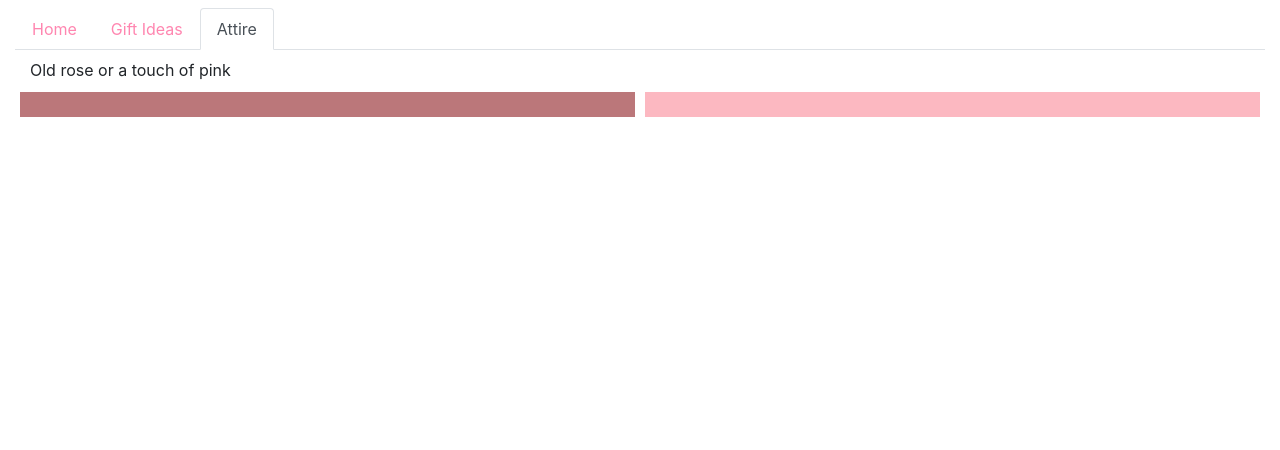
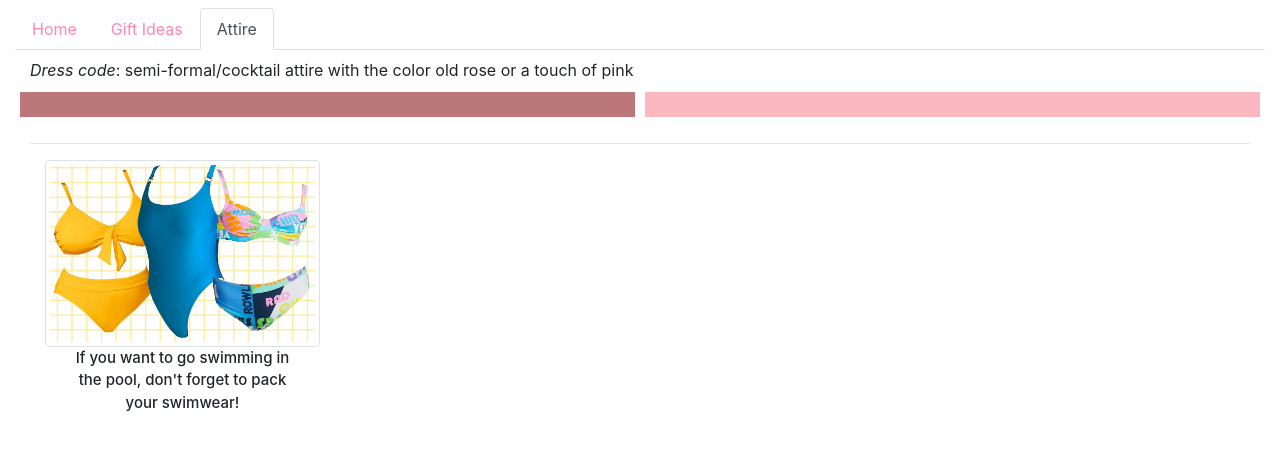
Before and after one commit to sherralotz/jakeandqueenie, a plain HTML site: page index.html in a window 1280 px wide. Both pictures are taken after a click on the link "Attire". Drawn offline with nearby package versions, Linux system fonts and the light colour scheme.

Commit message:
Added swimwear reminder

```diff
--- a/index.html
+++ b/index.html
@@ -106,10 +106,19 @@
                     <div role="tabpanel" class="tab-pane fade" id="attire">
                         <div class="row">
                             <div class="col-12">
-                                <div>Old rose or a touch of pink</div>
+                                <div> <i>Dress code</i>: semi-formal/cocktail attire with the color old rose or a touch of pink</div>
                             </div>
                             <div class="col-6">  <div class="palette-baby" style="background-color: #BB777A;"></div></div>
                             <div class="col-6" >  <div class="palette-baby" style="background-color: #FCB8C1;"></div></div>
+                        </div>
+
+                        <hr>
+                        <div class="col-sm-6 col-md-4 col-lg-3">
+                            <figure>
+                                <img src="assets/swim.jpg"
+                                    class="img-thumbnail grayscale">
+                                    <figcaption>If you want to go swimming in the pool, don't forget to pack your swimwear!</figcaption>
+                            </figure>
                         </div>
                     </div>
                 </div>
```
Also changed, not shown: assets/swim.jpg (added).
